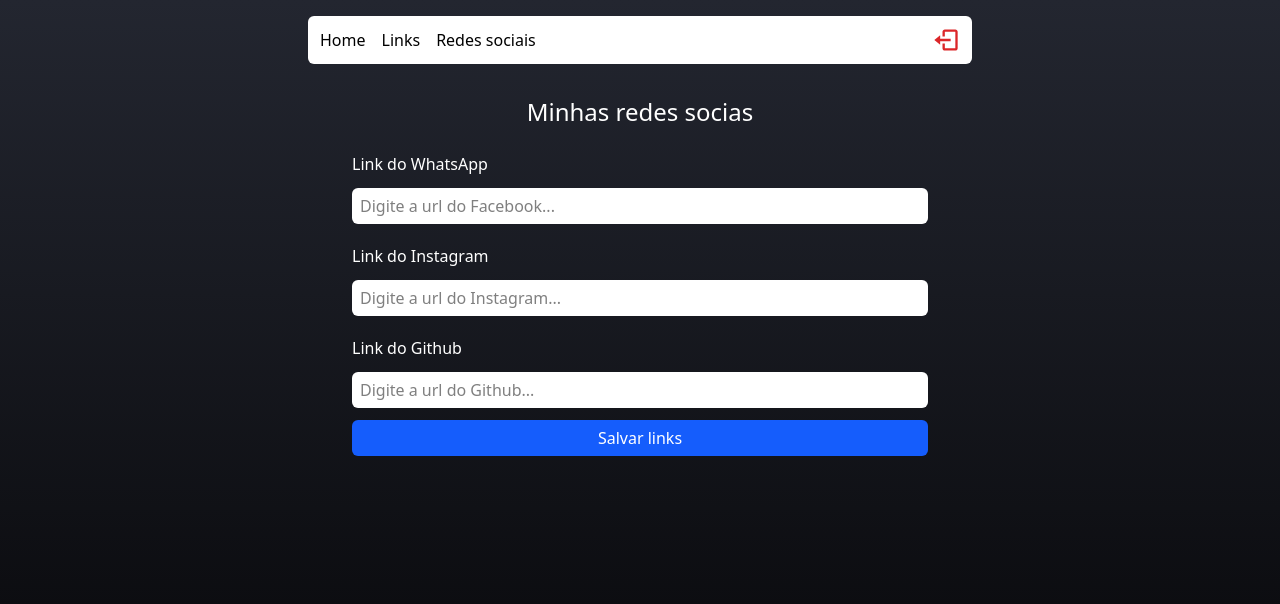
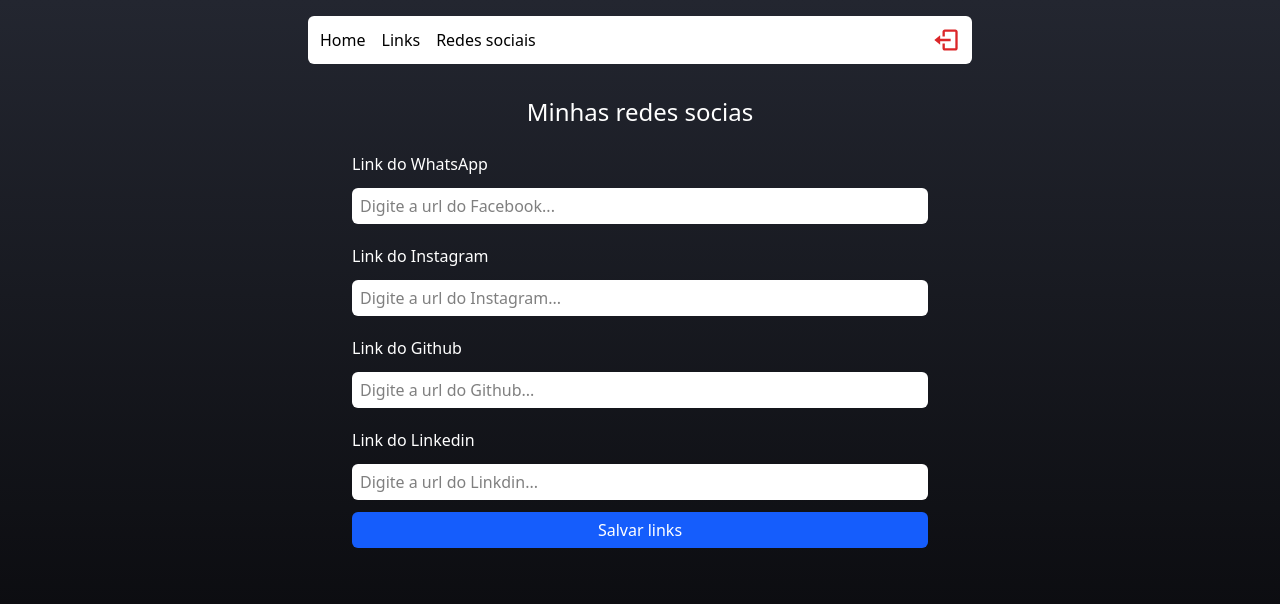
Before and after one commit to Maaaatheus-Developer/profile, a React (Vite) app: page /admin/social in a window 1280 px wide. Shown: the top 604 px of the page. Built offline with nearby package versions, Linux system fonts and the light colour scheme; no server answers; the database is empty; sample sign-in values are in the browser's storage.

Commit message:
feat: adding to the LinkedIn network

```diff
--- a/src/pages/home/index.tsx
+++ b/src/pages/home/index.tsx
@@ -1,6 +1,6 @@
 import { Social } from "../../components/Social/index";
 import { useState, useEffect } from "react";
-import { FaGithub, FaWhatsapp } from "react-icons/fa";
+import { FaGithub, FaLinkedin, FaWhatsapp } from "react-icons/fa";
 import { db } from "../../services/firebaseConnetion";
 import {
   getDocs,
@@ -23,6 +23,7 @@ interface SocialLinksProps {
   facebook: string;
   instagram: string;
   github: string;
+  linkedin: string;
 }
 
 export function Home() {
@@ -66,6 +67,7 @@ export function Home() {
             facebook: snapshot.data()?.facebook,
             instagram: snapshot.data()?.instagram,
             github: snapshot.data()?.github,
+            linkedin: snapshot.data()?.linkedin,
           });
         }
       });
@@ -112,9 +114,14 @@ export function Home() {
 
             <Social url={socialLinks?.github}>
               <FaGithub
-                className="select-none transition-transform hover:scale-105 cursor-pointer animate-bounce
-
-"
+                className="select-none transition-transform hover:scale-105 cursor-pointer animate-bounce"
+                size={35}
+                color="#FFF"
+              />
+            </Social>
+            <Social url={socialLinks?.linkedin}>
+              <FaLinkedin
+                className="select-none transition-transform hover:scale-105 cursor-pointer animate-bounce"
                 size={35}
                 color="#FFF"
               />
--- a/src/pages/networks/index.tsx
+++ b/src/pages/networks/index.tsx
@@ -8,6 +8,7 @@ export function Networks() {
   const [facebook, setFacebook] = useState("");
   const [instagram, setInstragram] = useState("");
   const [github, setGithub] = useState("");
+  const [linkedin, setLinkedin] = useState("");
 
   useEffect(() => {
     function loadLinks() {
@@ -17,6 +18,7 @@ export function Networks() {
           setFacebook(snapshot.data()?.facebook);
           setInstragram(snapshot.data()?.instagram);
           setGithub(snapshot.data()?.github);
+          setLinkedin(snapshot.data()?.linkedin);
         }
       });
     }
@@ -31,10 +33,11 @@ export function Networks() {
       facebook: facebook,
       instagram: instagram,
       github: github,
+      linkedin: linkedin,
     })
       .then(() => {
         console.log("Cadastrado com sucesso");
-        alert('Link cadastrado com sucesso')
+        alert("Link cadastrado com sucesso");
       })
       .catch((error) => {
         console.log("Erro ao salvar" + error);
@@ -78,6 +81,15 @@ export function Networks() {
           value={github}
           onChange={(e) => setGithub(e.target.value)}
         />
+        <label className="text-white font-medium mt-2 mb-3">
+          Link do Linkedin
+        </label>
+        <Input
+          placeholder="Digite a url do Linkdin..."
+          type="url"
+          value={linkedin}
+          onChange={(e) => setLinkedin(e.target.value)}
+        />
 
         <button
           type="submit"
```
